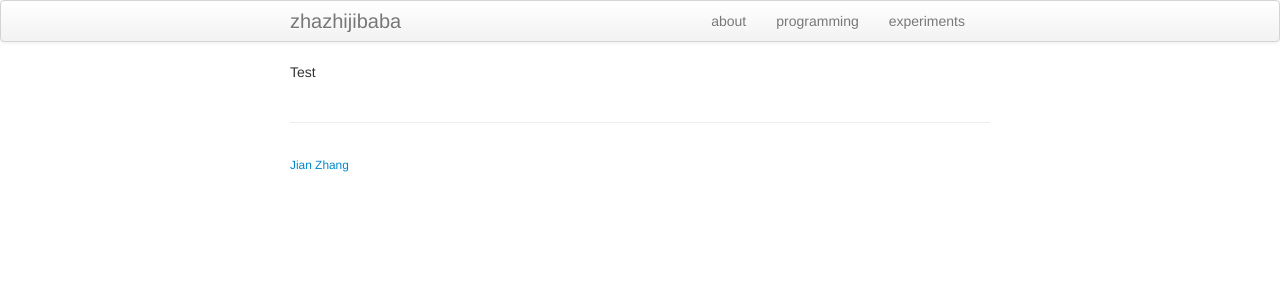
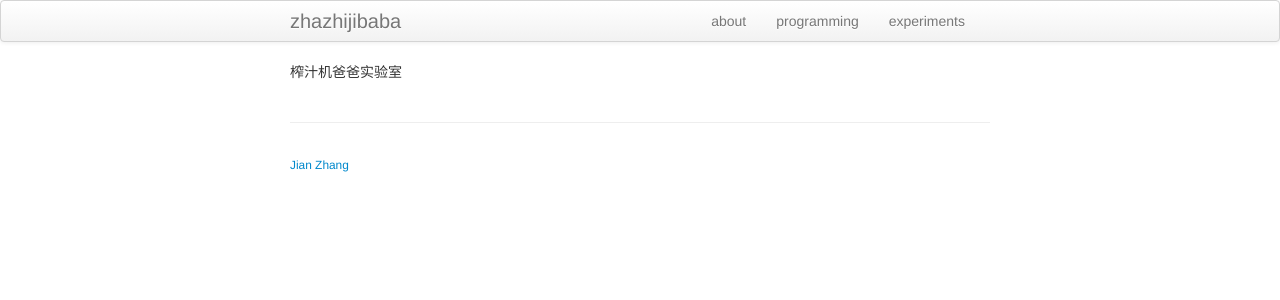
Before and after one commit to zhazhijibaba/zhazhijibaba.github.io, a Jekyll site: the page built from index.md, in a window 1280 px wide. Shown: the top 300 px of the page. Built offline with Jekyll 4.4.1, drawn with Linux system fonts in a browser that asks for light colours.

Commit message:
Update index.md

```diff
--- a/index.md
+++ b/index.md
@@ -1,8 +1,8 @@
 ---
 layout: frontpage
-title: 榨汁机爸爸实验室
-description: zhazhijibaba
+title: zhazhijibaba
+description: 榨汁机爸爸实验室
 keywords: zhazhijibaba
 ---
 
-Test
+榨汁机爸爸实验室
```
